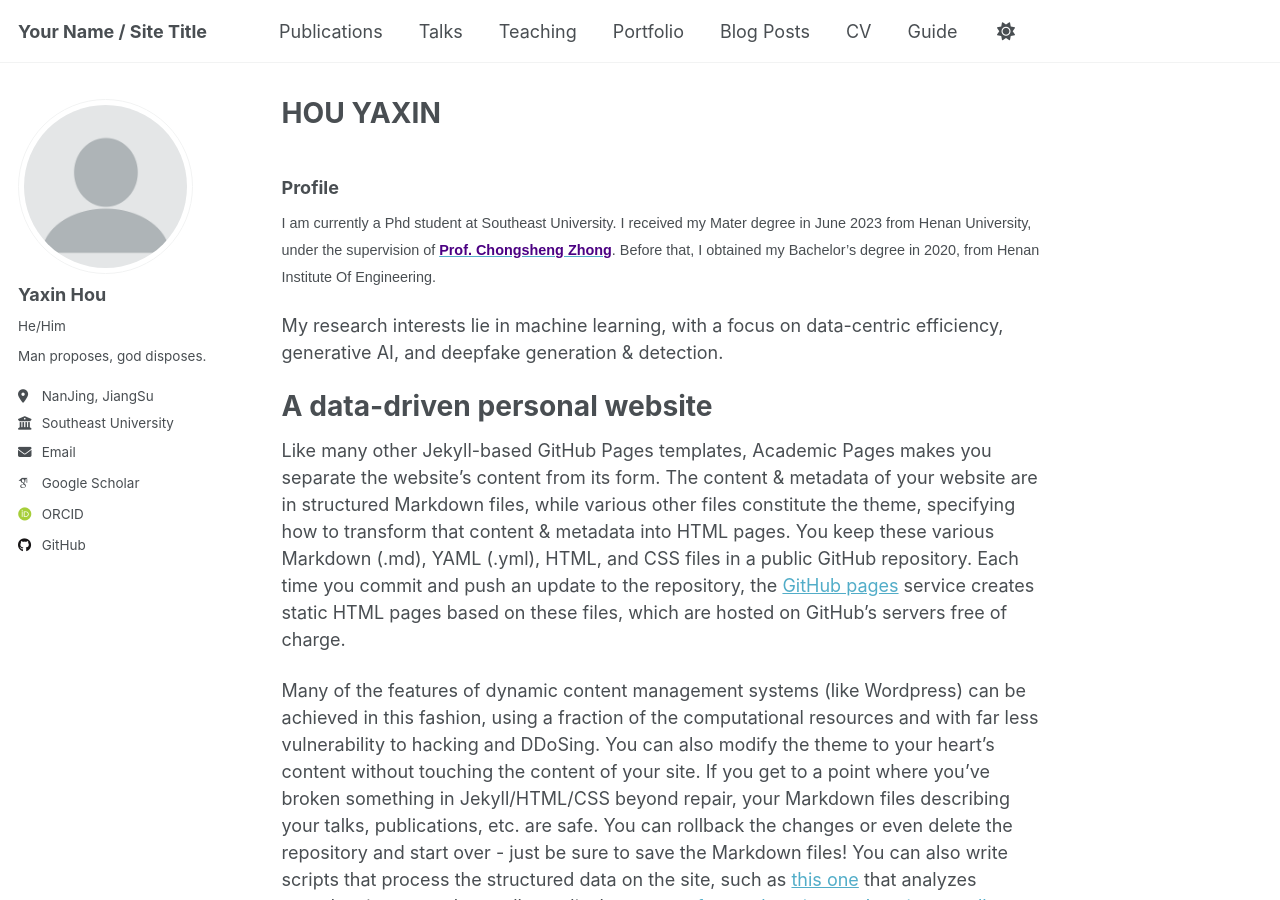
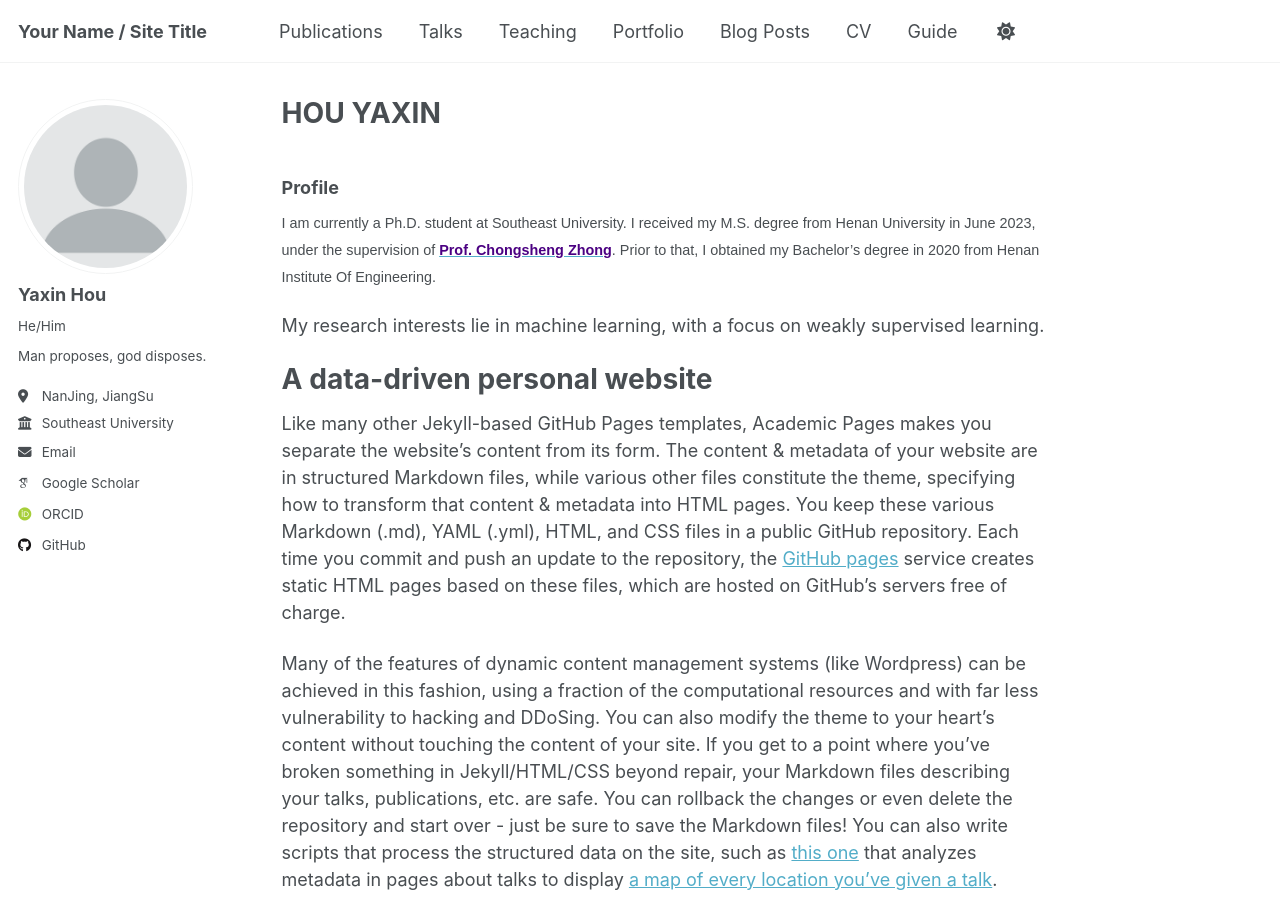
Before and after one commit to YaxinHou/yaxinhou.github.io, a Jekyll site: the page built from _pages/about.md, in a window 1280 px wide and 900 px high. Built offline with Jekyll 4.4.1, drawn with Linux system fonts in a browser that asks for light colours; some web fonts are replaced; a script that is not in the unit is left out.

Commit message:
Update about.md

```diff
--- a/_pages/about.md
+++ b/_pages/about.md
@@ -10,9 +10,9 @@ redirect_from:
 ### Profile
 
 <span style="font-family:Arial; font-size:0.8em;">
-I am currently a Phd student at Southeast University. I received my Mater degree in June 2023 from Henan University, under the supervision of [<span style="color:#4B0082;"><strong>Prof. Chongsheng Zhong</strong></span>](https://cs.henu.edu.cn/info/1273/5566.htm). Before that, I obtained my Bachelor’s degree in 2020, from Henan Institute Of Engineering.
+I am currently a Ph.D. student at Southeast University. I received my M.S. degree from Henan University in June 2023, under the supervision of [<span style="color:#4B0082;"><strong>Prof. Chongsheng Zhong</strong></span>](https://cs.henu.edu.cn/info/1273/5566.htm). Prior to that, I obtained my Bachelor’s degree in 2020 from Henan Institute Of Engineering.
 
-My research interests lie in machine learning, with a focus on data-centric efficiency, generative AI, and deepfake generation & detection.
+My research interests lie in machine learning, with a focus on weakly supervised learning.
 
 A data-driven personal website
 ======
```
